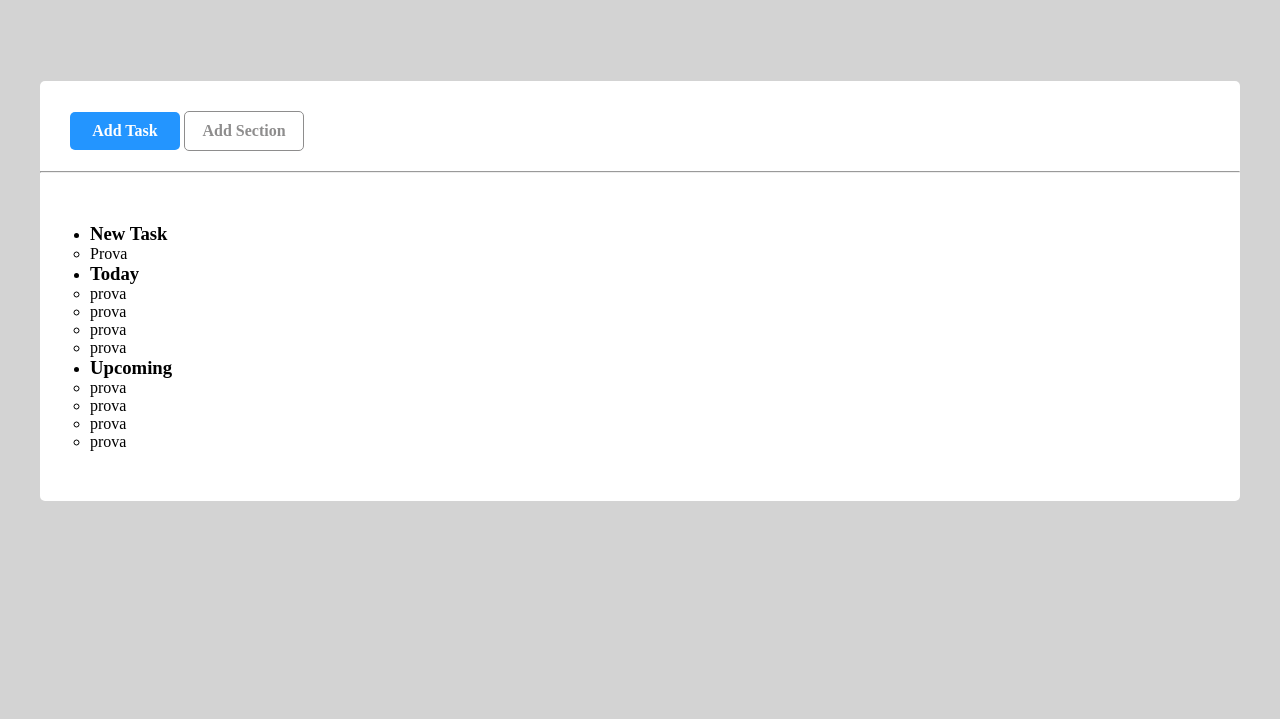
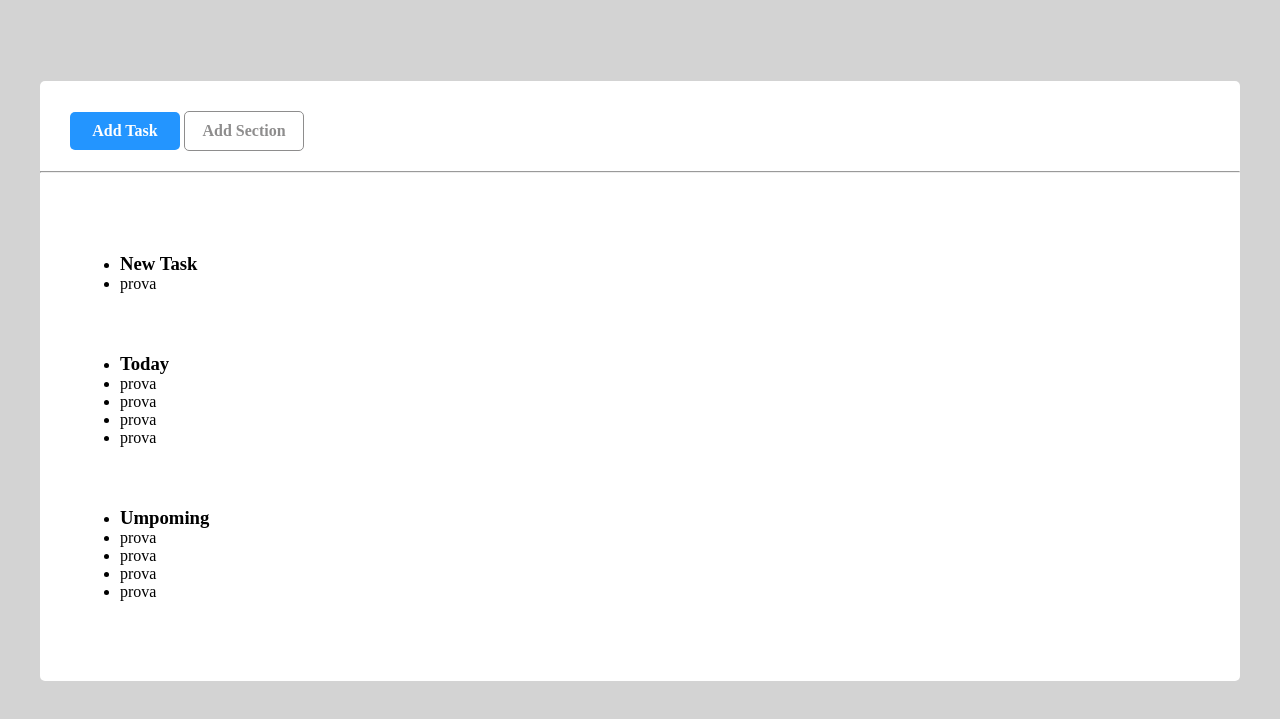
Before and after one commit to RobyLedda94/html-css-toboolist, a plain HTML site: page index.html in a window 1280 px wide. Shown: the part 79-798 px from the top of the page. Drawn offline with Linux system fonts and the light colour scheme.

Commit message:
[UPD] Fix unordered list

```diff
--- a/css/style.css
+++ b/css/style.css
@@ -75,3 +75,7 @@ hr{
 .list{
     padding: 50px;
 }
+
+ul{
+    padding: 30px;
+}
--- a/index.html
+++ b/index.html
@@ -20,35 +20,24 @@
             <hr>
             <div class="list">
                 <ul>
-                    <li>
-                        <h3>New Task</h3>
-                        <ul>
-                            <li>Prova</li>
-                        </ul>
-                    </li>
+                    <li><h3>New Task</h3></li>
+                    <li>prova</li>
                 </ul>
                 <ul>
-                    <li>
-                        <h3>Today</h3>
-                        <ul>
+                    <li><h3>Today</h3></li>
                     <li>prova</li>
                     <li>prova</li>
                     <li>prova</li>
                     <li>prova</li>
                 </ul>
-                    </li>
-                </ul>
                 <ul>
-                    <li>
-                        <h3>Upcoming</h3>
-                        <ul>
+                    <li><h3>Umpoming</h3></li>
                     <li>prova</li>
                     <li>prova</li>
                     <li>prova</li>
                     <li>prova</li>
                 </ul>
-                    </li>
-                </ul>
+
             </div>
 
 
```
Lines whose indentation alone changed are shown as unchanged.
